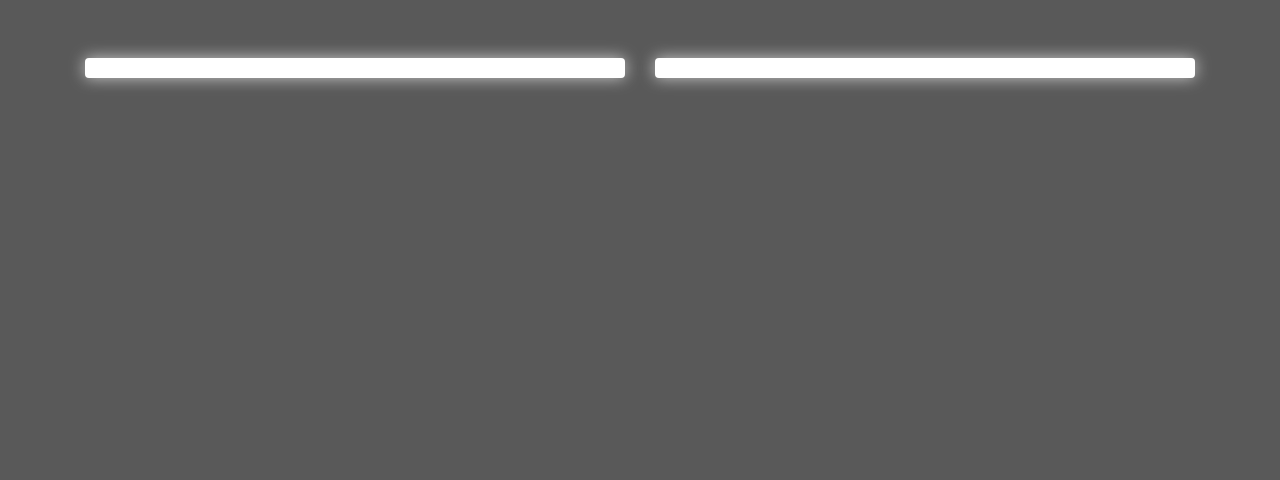
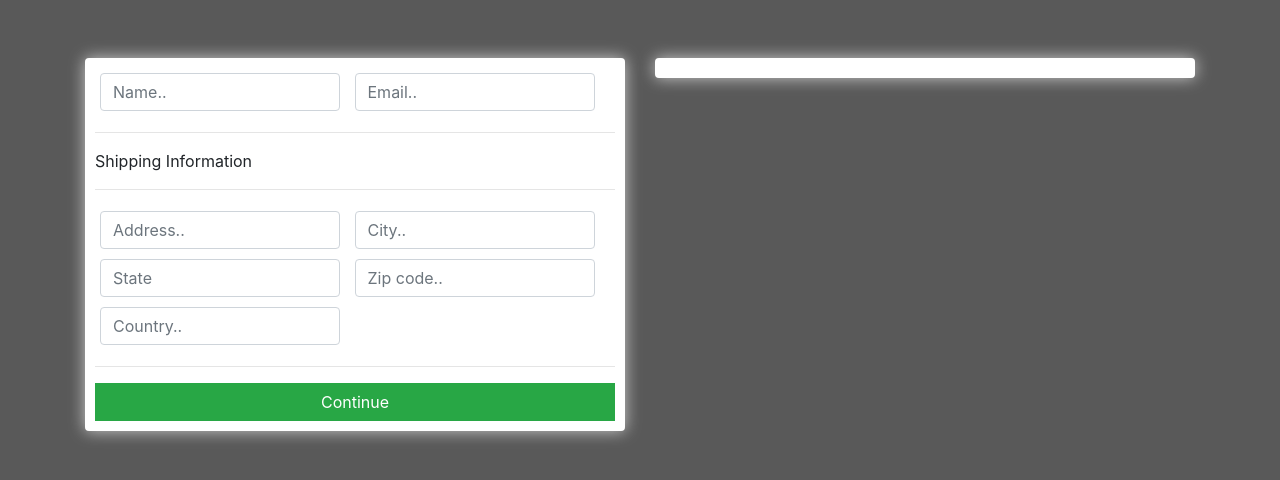
Before and after one commit to Davittio-L/ECommerce-Site, a Django app: page /checkout/ in a window 1280 px wide. Shown: the part 57-537 px from the top of the page. Run offline with Django 4.2, Linux system fonts and the light colour scheme; some libraries are stand-ins or nearby versions.

Commit message:
V 1.7.1 Built out Forms for User Info & Shipping info within Checkout.html

```diff
--- a/shopping/Templates/shopping/checkout.html
+++ b/shopping/Templates/shopping/checkout.html
@@ -4,7 +4,40 @@
 <div class="row">
     <div class="col-lg-6">
         <div class="box-element" id="form-wrapper">
+            <form id="form">
+                <div class="user-info">
+                    <div class="form-field">
+                        <input required class="form-control" type="text" name="name" placeholder="Name..">
+                    </div>
+                    <div class="form-field">
+                        <input required class ="form-control" type="email" name="email" placeholder="Email..">
+                    </div>
+                </div>
 
+                <div class="shipping-info">
+                    <hr>
+                    <p>Shipping Information</p>
+                    <hr>
+                    <div class="form-field">
+                        <input class="form-control" type="text" name="address" placeholder="Address..">
+                    </div>
+                    <div class="form-field">
+                        <input class="form-control" type="text" name="city" placeholder="City..">
+                    </div>
+                    <div class="form-field">
+                        <input class="form-control" type="text" name="state" placeholder="State">
+                    </div>
+                    <div class="form-field">
+                        <input class="form-control" type="text" name="zipcode" placeholder="Zip code..">
+                    </div>
+                    <div class="form-field">
+                        <input class="form-control" type="text" name="country" placeholder="Country..">
+                    </div>
+                </div>
+
+                <hr>
+                <input id="form-button" class="btn btn-success btn-block" type="submit" value="Continue">
+            </form>
         </div>
 
     </div>
```
